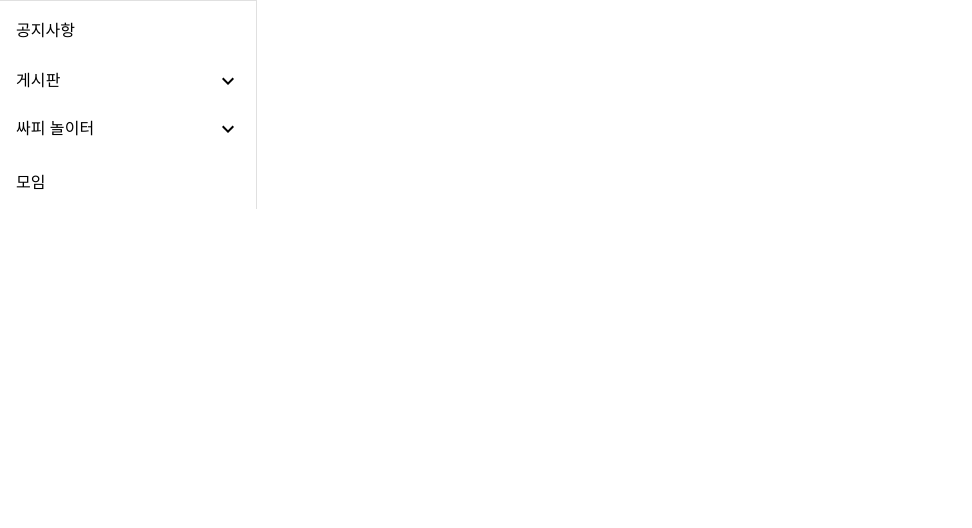
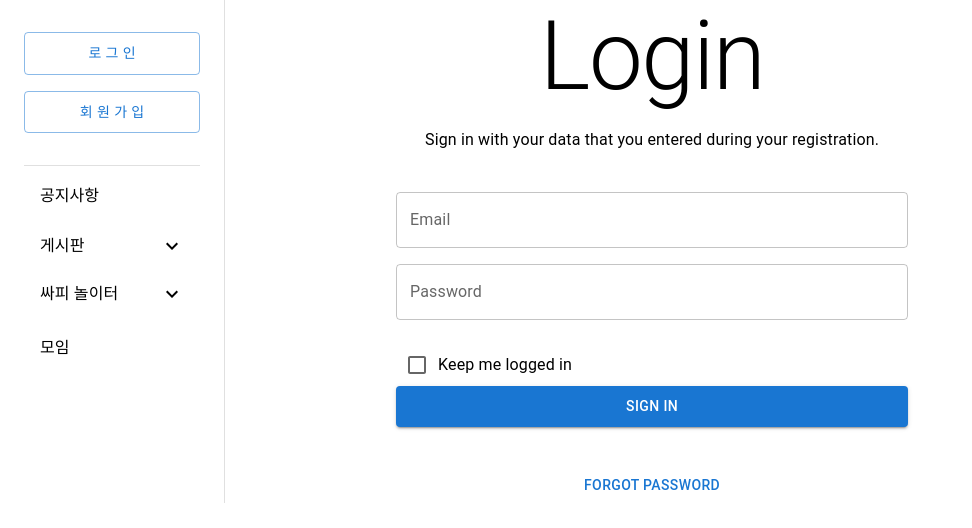
Before and after one commit to Eonyong/ssayeon, a React (Create React App) app in the folder frontend/: page /accounts/login in a window 1280 px wide. Shown: the top 528 px of the page, without its empty margins (0-972 px from the left). Built offline with nearby package versions, Linux system fonts and the light colour scheme.

Commit message:
:sparkles: feat: 로그인 페이지 레이아웃 제작

```diff
--- a/frontend/src/App.js
+++ b/frontend/src/App.js
@@ -1,10 +1,25 @@
+import { Divider, Grid } from '@mui/material';
+import React from 'react';
+import { Route, Routes } from 'react-router-dom';
 import './App.css';
-import SideBar from './components/common/Sidebar';
+
+import SideBar from './components/common/Sidebar'
+import Login from './components/main/accounts/Login';
 
 function App() {
   return (
     <div className="App">
-      <SideBar />
+      <Grid container>
+        <Grid flexItem xs='auto'>
+          <SideBar />
+        </Grid>
+        <Divider orientation='vertical' flexItem />
+        <Grid flexItem xs={8} sx={{ textAlign:'-webkit-center' }}>
+          <Routes>
+            <Route path='/accounts/login' element={ <Login /> }/>
+          </Routes>
+        </Grid>
+      </Grid>
     </div>
   );
 }
--- a/frontend/src/components/common/Sidebar.js
+++ b/frontend/src/components/common/Sidebar.js
@@ -1,16 +1,8 @@
 import React from 'react';
-import { Divider } from '@mui/material';
+import { Link } from 'react-router-dom';
+import { Box, Button, Container, Divider } from '@mui/material';
 import { Collapse, List, ListItemButton, ListItemText } from '@mui/material';
 import { ExpandMore, ExpandLess } from '@mui/icons-material';
-import styled from  'styled-components';
-
-const Side = styled.div`
-  display: flex;
-  border-right: 1px solid #e0e0e0;
-  flex-direction: column;
-  justify-content: center;
-  width: 20%;
-`
 
 function SideBar() {
 
@@ -27,8 +19,23 @@ function SideBar() {
   };
 
   return(
-    <Side>
-
+    <Container>
+      <Box orientation='vertical' sx={{ width: '100%', my:3 }}>
+        <Link to='/accounts/login'>
+          <Button
+            sx={{ py: 1, my: 1, width:'100%' }} variant='outlined'
+          >
+            로 그 인
+          </Button>
+        </Link>
+        <Link to='/accounts/signup'>
+          <Button
+            sx={{ py: 1, my: 1, width:'100%' }} variant='outlined'
+          >
+            회 원 가 입
+          </Button>
+        </Link>
+      </Box>
       <Divider />
       <ListItemButton sx={{ py: 2 }}>공지사항</ListItemButton>
       {/* 게시판 리스트 버튼 */}
@@ -37,7 +44,7 @@ function SideBar() {
       </ListItemButton>
       <Collapse in={openBoards} timeout="auto" unmountOnExit>
         <List component="div" disablePadding>
-          <ListItemButton sx={{ pl: 4, py: 2 }}>
+          <ListItemButton sx={{ pl: 4, py: 2 }} to='/'>
             <ListItemText primary="💚 자유 게시판" />
           </ListItemButton>
           <ListItemButton sx={{ pl: 4, py: 2 }}>
@@ -65,7 +72,7 @@ function SideBar() {
       </Collapse>
 
       <ListItemButton sx={{ py: 2 }}>모임</ListItemButton>
-    </Side>
+    </Container>
   );
 };
 
--- a/frontend/src/components/main/accounts/Login.js
+++ b/frontend/src/components/main/accounts/Login.js
@@ -0,0 +1,40 @@
+import { Box, Button, Checkbox, Grid, TextField, Typography } from "@mui/material";
+import { Link } from "react-router-dom";
+
+export default function Login () {
+  return (
+    <Box component='form' sx={{ width: '60%' }}>
+      <Grid container direction='column'>
+        <Typography variant="h1" sx={{ mb: 2 }}>Login</Typography>
+        <Typography>Sign in with your data that you entered during your registration.</Typography>
+        <Box
+          sx={{ flexDirection: 'column', my: 5 }} container component='form'
+        >
+          <TextField
+            type='email' placeholder="Email@email.com" label='Email'
+            fullWidth sx={{ mb: 1 }}
+          />
+          <TextField
+            type='password' placeholder="패스워드를 입력해주세요" label='Password'
+            fullWidth sx={{ mt: 1 }}
+          />
+          <Grid container direction='row' sx={{ alignItems: 'center', mt: 3 }}>
+            <Grid item>
+              <Checkbox />
+            </Grid>
+            <Grid item>
+              <Typography>Keep me logged in</Typography>
+            </Grid>
+          </Grid>
+
+          <Button fullWidth variant="contained" sx={{ py: 1 }}>Sign In</Button>
+        </Box>
+
+        <Link to='/forgot-password'>
+          <Button variant="text">Forgot Password</Button>
+        </Link>
+
+      </Grid>
+    </Box>
+  );
+};
--- a/frontend/src/index.js
+++ b/frontend/src/index.js
@@ -1,14 +1,16 @@
 import React from 'react';
 import ReactDOM from 'react-dom/client';
+import { BrowserRouter } from 'react-router-dom';
 import './index.css';
 import App from './App';
 import reportWebVitals from './reportWebVitals';
 
 const root = ReactDOM.createRoot(document.getElementById('root'));
 root.render(
-  <React.StrictMode>
+  <BrowserRouter>
+
     <App />
-  </React.StrictMode>
+  </BrowserRouter>
 );
 
 // If you want to start measuring performance in your app, pass a function
```
